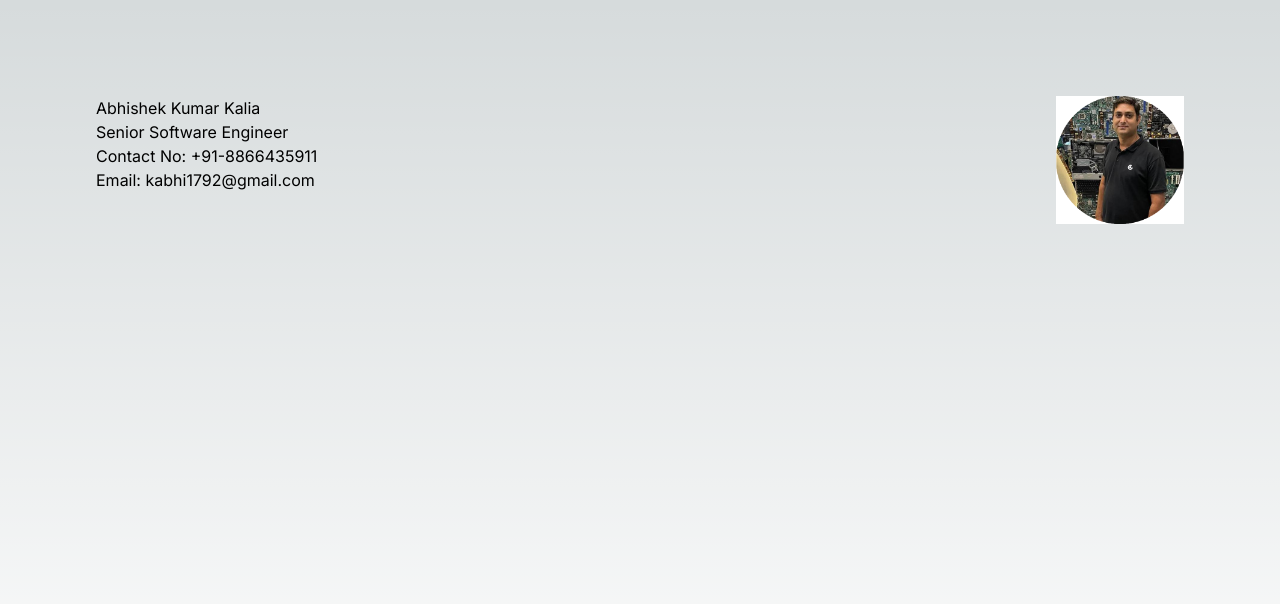
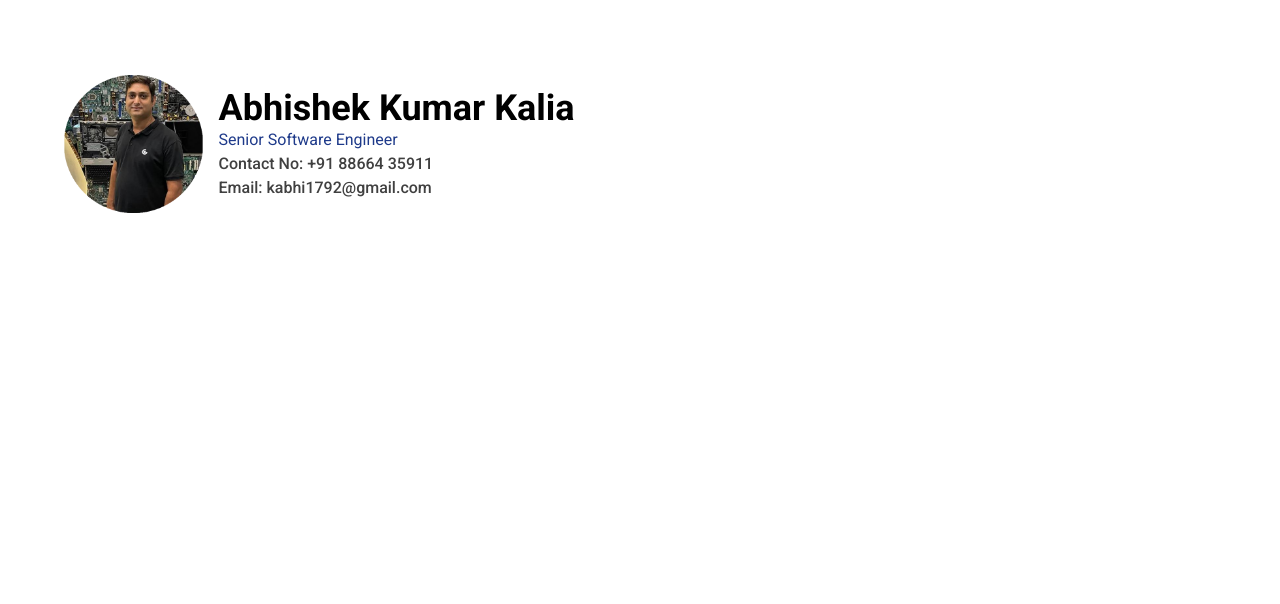
Before and after one commit to Dev-Abhishek-cmd/dev-abhishek, a Next.js app: page / in a window 1280 px wide. Shown: the top 604 px of the page. Built offline with nearby package versions, Linux system fonts and the light colour scheme.

Commit message:
font apply

```diff
--- a/app/globals.css
+++ b/app/globals.css
@@ -8,22 +8,22 @@
   --background-end-rgb: 255, 255, 255;
 }
 
-@media (prefers-color-scheme: dark) {
+/* @media (prefers-color-scheme: dark) {
   :root {
     --foreground-rgb: 255, 255, 255;
     --background-start-rgb: 0, 0, 0;
     --background-end-rgb: 0, 0, 0;
   }
-}
+} */
 
 body {
   color: rgb(var(--foreground-rgb));
-  background: linear-gradient(
+  /* background: linear-gradient(
       to bottom,
       transparent,
       rgb(var(--background-end-rgb))
     )
-    rgb(var(--background-start-rgb));
+    rgb(var(--background-start-rgb)); */
 }
 
 @layer utilities {
--- a/app/layout.tsx
+++ b/app/layout.tsx
@@ -16,6 +16,11 @@ export default function RootLayout({
 }>) {
   return (
     <html lang="en">
+      <head>
+        <link rel="preconnect" href="https://fonts.googleapis.com" />
+        <link rel="preconnect" href="https://fonts.gstatic.com" />
+        <link href="https://fonts.googleapis.com/css2?family=Roboto:ital,wght@0,100;0,300;0,400;0,500;0,700;0,900;1,100;1,300;1,400;1,500;1,700;1,900&display=swap" rel="stylesheet" />
+      </head>
       <body className={inter.className}>{children}</body>
     </html>
   );
--- a/app/page.tsx
+++ b/app/page.tsx
@@ -2,16 +2,22 @@ import Image from "next/image";
 
 export default function Home() {
   return (
-    <main className="flex min-h-screen flex-col justify-between p-6 sm:p-24">
-      <div className="w-full flex flex-col sm:flex-row justify-between">
-        <div className="w-full sm:w-1/2 mb-4 sm:mb-0">
-          <h2>Abhishek Kumar Kalia</h2>
-          <p>Senior Software Engineer</p>
-          <p>Contact No: +91-8866435911</p>
-          <p>Email: kabhi1792@gmail.com</p>
+    <main className="flex min-h-screen flex-col justify-between sm:p-16 font-roboto">
+      <div className="w-full flex flex-col sm:flex-row justify-between items-center">
+        <div className="relative h-40 w-40">
+          <Image
+            src="/images/profile.png"
+            layout="fill"
+            objectFit="contain"  // Changed to 'contain'
+            alt="Picture of the author"
+            className="rounded-full" // Added rounded-full for a rounded image
+          />
         </div>
-        <div className="h-32 w-32 bg-white mx-auto sm:mx-0">
-          <img src="/images/profile.png" alt="Profile" className="h-full w-full object-cover"/>
+        <div className="w-full mb-4 sm:mb-0 ml-4">
+          <h2 className="text-4xl text-slate-300 font-bold">Abhishek Kumar Kalia</h2>
+          <p className="text-5 text-blue-900 font-regular">Senior Software Engineer</p>
+          <p className="text-4 text-black-400 font-medium">Contact No: +91 88664 35911</p>
+          <p className="text-4 text-black-400 font-medium">Email: kabhi1792@gmail.com</p>
         </div>
       </div>
     </main>
--- a/tailwind.config.ts
+++ b/tailwind.config.ts
@@ -10,8 +10,84 @@ const config: Config = {
     extend: {
       backgroundImage: {
         "gradient-radial": "radial-gradient(var(--tw-gradient-stops))",
-        "gradient-conic":
-          "conic-gradient(from 180deg at 50% 50%, var(--tw-gradient-stops))",
+        "gradient-conic": "conic-gradient(from 180deg at 50% 50%, var(--tw-gradient-stops))",
+      },
+    },
+    fontFamily: {
+      roboto: ['Roboto', 'sans-serif'],
+    },
+    colors: {
+      primary: {
+        50: '#f0f9ff',
+        100: '#e0f2fe',
+        200: '#bae6fd',
+        300: '#7dd3fc',
+        400: '#38bdf8',
+        500: '#0ea5e9',
+        600: '#0284c7',
+        700: '#0369a1',
+        800: '#075985',
+        900: '#0c4a6e',
+      },
+      black: {
+        50: '#f5f5f5',    // Very light grey
+        100: '#e0e0e0',   // Light grey
+        200: '#b0b0b0',   // Grey
+        300: '#808080',   // Dark grey
+        400: '#404040',   // Very dark grey
+        500: '#000000',   // True black
+        600: '#000000',   // Black (same as 500 for demonstration, could use different values if needed)
+        700: '#000000',   // Black (same as 500 for demonstration, could use different values if needed)
+        800: '#000000',   // Black (same as 500 for demonstration, could use different values if needed)
+        900: '#000000',   // Black (same as 500 for demonstration, could use different values if needed)
+      },
+      grey: {
+        50: '#f9fafb',
+        100: '#f3f4f6',
+        200: '#e5e7eb',
+        300: '#d1d5db',
+        400: '#9ca3af',
+        500: '#6b7280',
+        600: '#4b5563',
+        700: '#374151',
+        800: '#1f2937',
+        900: '#111827',
+      },
+      purple: {
+        50: '#f5f3ff',
+        100: '#ede9fe',
+        200: '#d8b4fe',
+        300: '#c084fc',
+        400: '#a855f7',
+        500: '#9333ea',
+        600: '#7e22ce',
+        700: '#6b21a8',
+        800: '#581c87',
+        900: '#4e1d64',
+      },
+      green: {
+        50: '#f0fdf4',
+        100: '#dcfce7',
+        200: '#bbf7d0',
+        300: '#86efac',
+        400: '#4ade80',
+        500: '#22c55e',
+        600: '#16a34a',
+        700: '#15803d',
+        800: '#166534',
+        900: '#14532d',
+      },
+      blue: {
+        50: '#eff6ff',
+        100: '#dbeafe',
+        200: '#bfdbfe',
+        300: '#93c5fd',
+        400: '#60a5fa',
+        500: '#3b82f6',
+        600: '#2563eb',
+        700: '#1d4ed8',
+        800: '#1e40af',
+        900: '#1e3a8a',
       },
     },
   },
```
Also changed, not shown: 1 other file (tests, documents, lock files or other folders).
